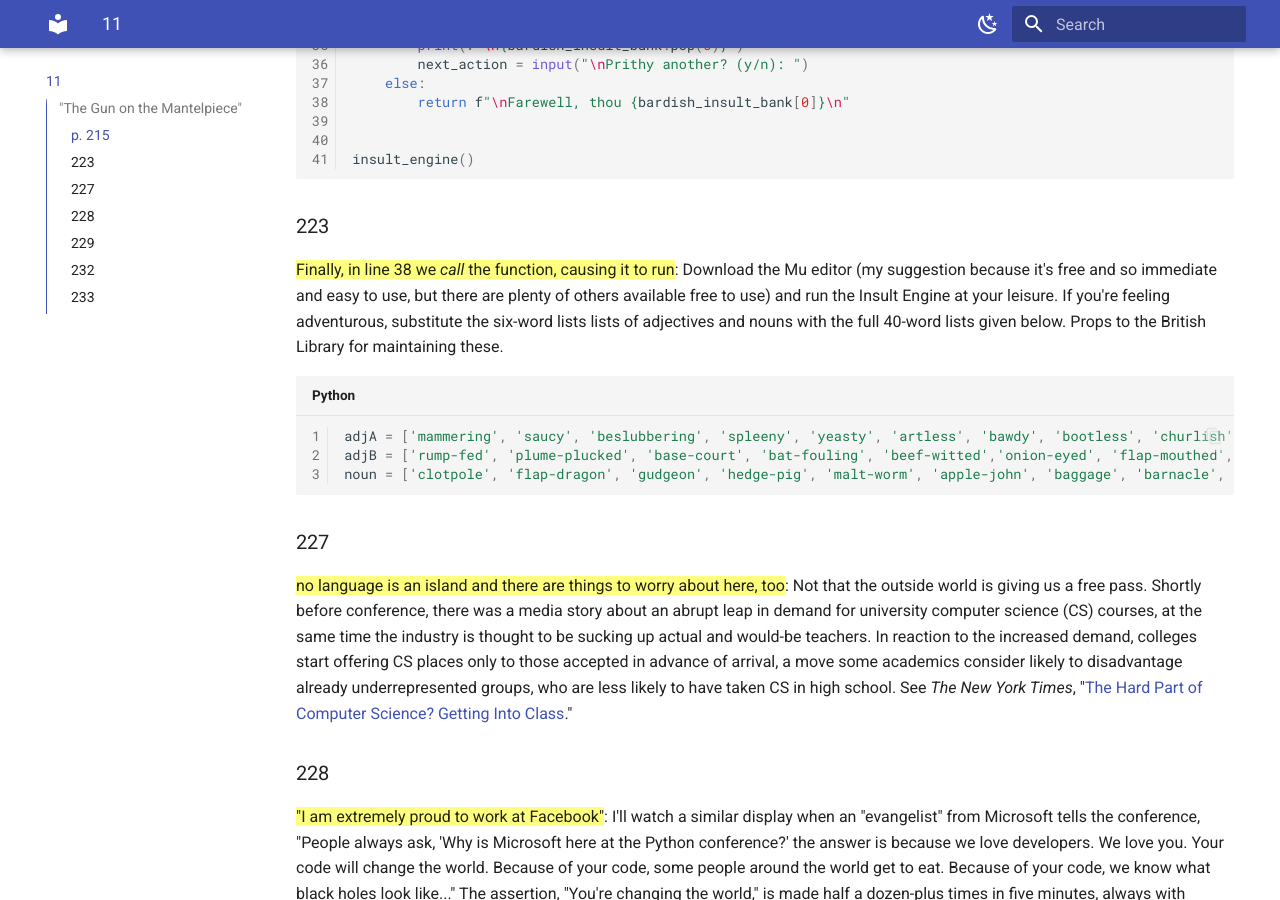
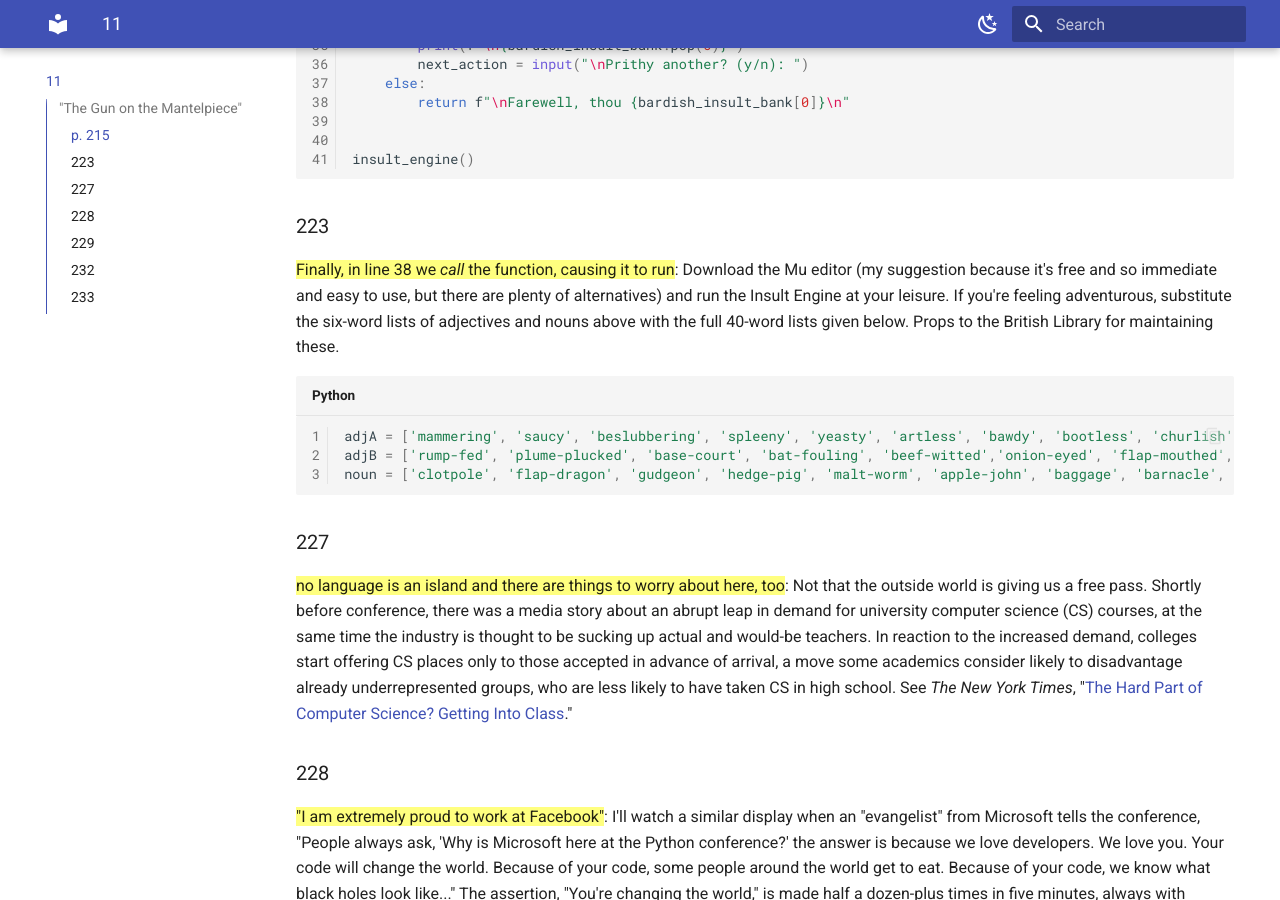
Before and after one commit to zappascout/devil_notes-sources, an MkDocs documentation site: the page built from docs/notes_11_devil.md, in a window 1280 px wide and 900 px high, scrolled down 2365 px. Built offline with MkDocs 1.6.1 and Material for MkDocs 9.7.7, drawn with Linux system fonts in a browser that asks for light colours.

Commit message:
tidy code p223

````diff
--- a/docs/notes_11_devil.md
+++ b/docs/notes_11_devil.md
@@ -113,7 +113,7 @@ insult_engine()
 ###223
 ==Finally, in line 38 we *call* the function, causing it to run==:
 Download the Mu editor (my suggestion because it's free and so
-immediate and easy to use, but there are plenty of others available free to use) and run the Insult Engine at your leisure. If you're feeling adventurous, substitute the six-word lists lists of adjectives and nouns with the full 40-word lists given below. Props to the British Library for maintaining these.
+immediate and easy to use, but there are plenty of alternatives) and run the Insult Engine at your leisure. If you're feeling adventurous, substitute the six-word lists of adjectives and nouns above with the full 40-word lists given below. Props to the British Library for maintaining these.
 ```Python
 adjA = ['mammering', 'saucy', 'beslubbering', 'spleeny', 'yeasty', 'artless', 'bawdy', 'bootless', 'churlish', 'cockered', 'clouted', 'craven', 'currish', 'dankish', 'dissembling', 'droning', 'errant', 'fawning', 'fobbing', 'froward', 'frothy', 'gleeking', 'goatish', 'gorbellied', 'impertinent', 'infectious', 'jarring', 'loggerheaded', 'lumpish', 'mangled', 'mewling', 'paunchy', 'pribbling', 'puking', 'puny', 'qualling', 'rank', 'reeky', 'roguish', 'ruttish', 'spleeny', 'spongy', 'surly', 'tottering', 'unmuzzled', 'vain', 'venomed', 'villainous', 'warped', 'wayward', 'weedy']
 adjB = ['rump-fed', 'plume-plucked', 'base-court', 'bat-fouling', 'beef-witted','onion-eyed', 'flap-mouthed', 'beetle-headed', 'boil-brained', 'clapper-clawed', 'clay-brained', 'common-kissing', 'crook-pated', 'dismal-dreaming', 'dizzy-eyed', 'doghearted', 'dread-bolted', 'earth-vexing', 'elf-skinned', 'fat-kidneyed', 'fen-sucked', 'fly-bitten', 'folly-fallen', 'fool-born', 'full-gorged', 'guts-griping', 'half-faced', 'hasty-witted', 'hedge-born', 'hell-hated', 'idle-headed', 'ill-breeding', 'ill-nurtured', 'knotty-pated', 'milk-livered', 'motley-minded', 'pottle-deep', 'pox-marked', 'reeling-ripe', 'rough-hewn', 'rude-growing', 'shard-born', 'sheep-biting', 'spur-galled', 'swag-bellied', 'tardy-gated', 'tickle-brained', 'toad-spotted', 'unchin-snouted', 'weather-bitten']
````
